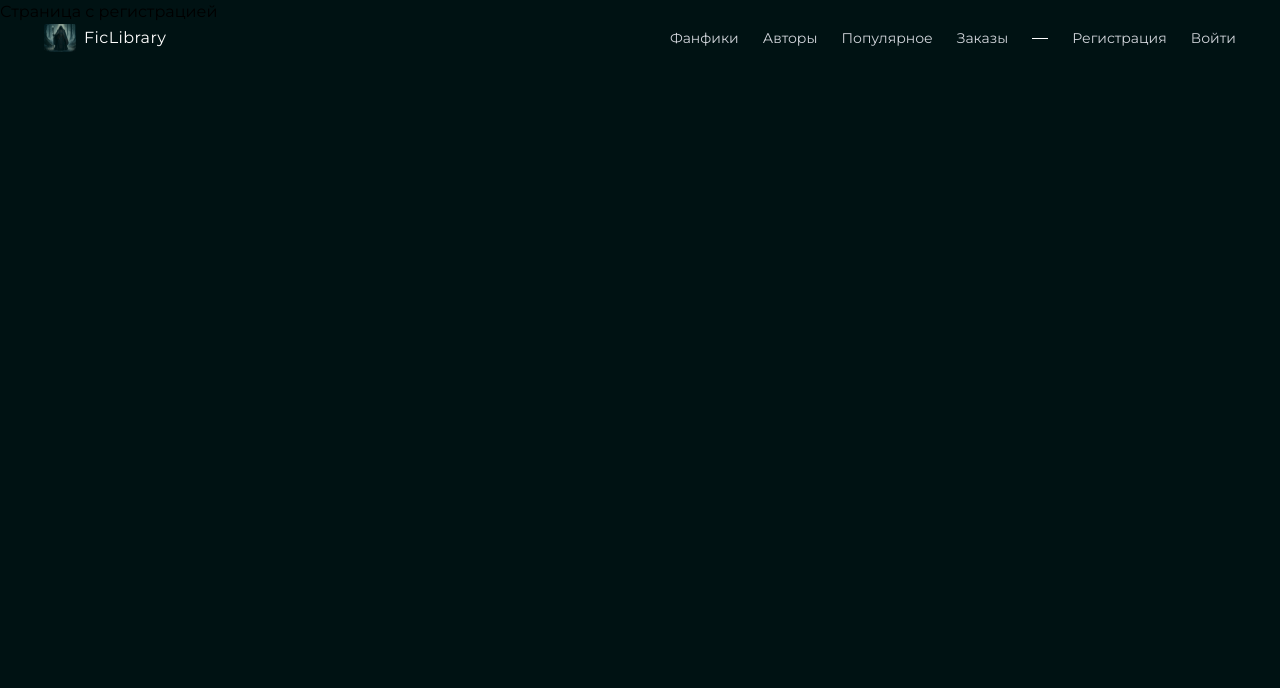
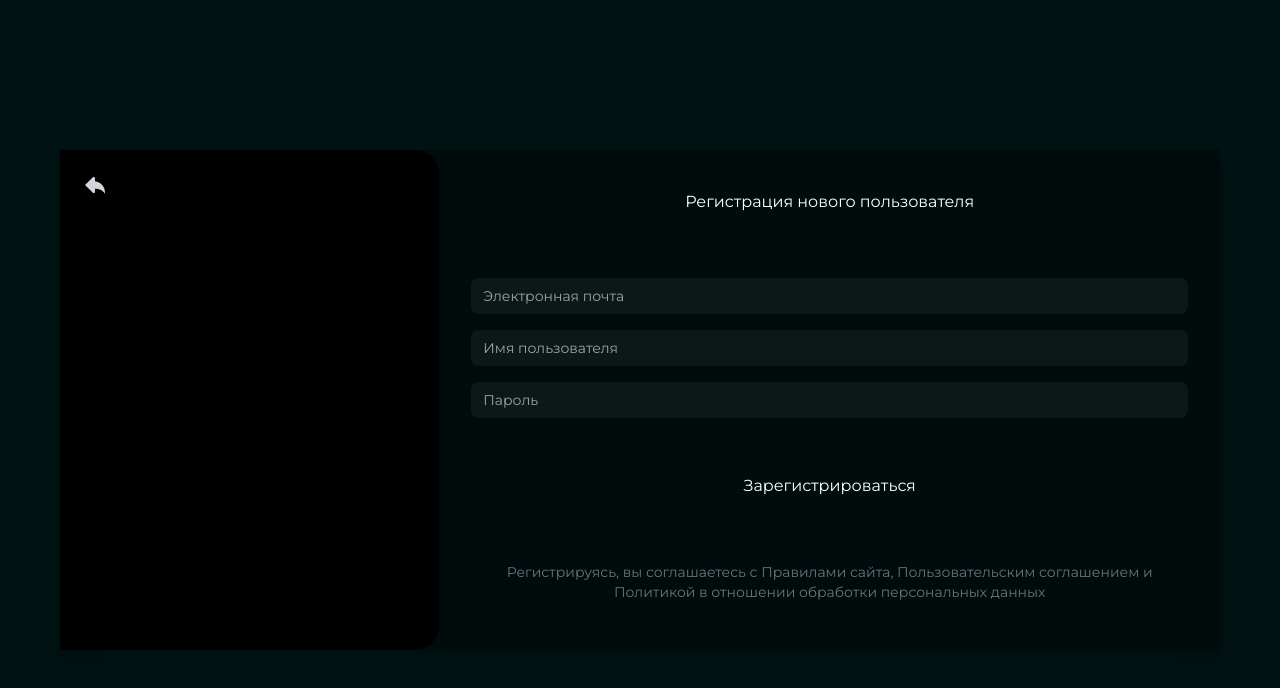
Before and after one commit to denniztr/poetry-blog, a Next.js app: page /register in a window 1280 px wide. Shown: the top 688 px of the page. Built offline with nearby package versions, Linux system fonts and the light colour scheme.

Commit message:
auth page ui init

```diff
--- a/app/(routes)/(auth)/register/page.tsx
+++ b/app/(routes)/(auth)/register/page.tsx
@@ -1,3 +1,22 @@
+import AuthForm from '@/app/components/authorization/AuthForm';
+import EmptyState from '@/app/components/EmptyState';
+
+
+
 export default function Home() {
-  return <main className="text-base">Страница с регистрацией</main>;
+  return (
+    <main className="relative h-screen">
+      <section className='h-full max-w-[1240px] m-auto px-10 flex justify-center items-center'>
+        <div className='bg-black/40 w-full h-[500px] shadow-xl  text-white flex flex-row'>
+        <div className='h-full bg-black w-1/2 flex items-center justify-center rounded-r-3xl'>
+          <EmptyState/>
+        </div>
+        <div className='w-full px-8 py-10 relative'>
+          <h3 className='text-center'>Регистрация нового пользователя</h3>
+          <AuthForm />
+        </div>
+        </div>
+      </section>
+    </main>
+  );
 }
--- /dev/null
+++ b/app/components/EmptyState.tsx
@@ -0,0 +1,22 @@
+'use client';
+
+import { useRouter } from 'next/navigation';
+
+import { TiArrowBack } from 'react-icons/ti';
+
+
+const EmptyState = () => {
+  const router = useRouter();
+
+  return (
+    <div className="w-full h-full relative">
+      {/* <div>
+        <span>Уже есть аккаунт?</span>
+        <button>Войти</button>
+      </div> */}
+      <TiArrowBack size={30} className="absolute top-5 left-5 text-gray-300 cursor-pointer" onClick={() => router.back()}/>
+    </div>
+  );
+};
+
+export default EmptyState;
--- a/app/components/Header.tsx
+++ b/app/components/Header.tsx
@@ -6,14 +6,24 @@ import Image from 'next/image';
 
 import { MdMenu } from "react-icons/md";
 
-import SearchQuery from './SearchQuery';
+import clsx from 'clsx'
 
 
 export default function Header() {
   const pathname = usePathname();
 
   return (
-    <section className="w-full absolute z-20">
+    <section
+      className={
+        clsx(
+          `
+            w-full
+            absolute
+            z-20
+          `,
+          pathname === '/register' && 'hidden'
+        )
+      }>
       <header className="max-w-[1240px] m-auto p-6 flex justify-between items-center">
         <div className="flex items-center gap-2">
           <div className="h-7 w-8 relative opacity-70">
--- /dev/null
+++ b/app/components/authorization/AuthForm.tsx
@@ -0,0 +1,41 @@
+'use client';
+
+import Input from '@/app/components/ui/input';
+import clsx from 'clsx';
+
+
+const AuthForm = () => {
+  return (
+    <div className="h-full mt-16">
+      <form className="space-y-4">
+        <Input
+          className={clsx(
+            'block w-full rounded-lg border-none bg-white/5 py-1.5 px-3 text-sm/6 text-white',
+            'focus:outline-none data-[focus]:outline-2 data-[focus]:-outline-offset-2 data-[focus]:outline-white/25'
+          )}
+          placeholder="Электронная почта"
+        />
+        <Input
+          className={clsx(
+            'block w-full rounded-lg border-none bg-white/5 py-1.5 px-3 text-sm/6 text-white',
+            'focus:outline-none data-[focus]:outline-2 data-[focus]:-outline-offset-2 data-[focus]:outline-white/25'
+          )}
+          placeholder="Имя пользователя"
+        />
+        <Input
+          className={clsx(
+            'block w-full rounded-lg border-none bg-white/5 py-1.5 px-3 text-sm/6 text-white',
+            'focus:outline-none data-[focus]:outline-2 data-[focus]:-outline-offset-2 data-[focus]:outline-white/25'
+          )}
+          placeholder="Пароль"
+        />
+        <div className='text-center pt-10 space-y-16'>
+          <button>Зарегистрироваться</button>
+          <p className='text-sm text-gray-500'>Регистрируясь, вы соглашаетесь с Правилами сайта, Пользовательским соглашением и Политикой в отношении обработки персональных данных</p>
+        </div>
+      </form>
+    </div>
+  );
+};
+
+export default AuthForm;
--- a/app/globals.css
+++ b/app/globals.css
@@ -12,3 +12,15 @@ body,
 ::-webkit-scrollbar {
   display: none;
 }
+
+input {
+  padding: 0;
+  margin: 0;
+  border: none;
+  border-radius: 0;
+  box-shadow: none;
+  background-color: transparent;
+  font: inherit; /* По дефолту, шрифтовые свойства, для этих элементов не наследуются */
+  color: inherit;
+  letter-spacing: inherit;
+}
```
